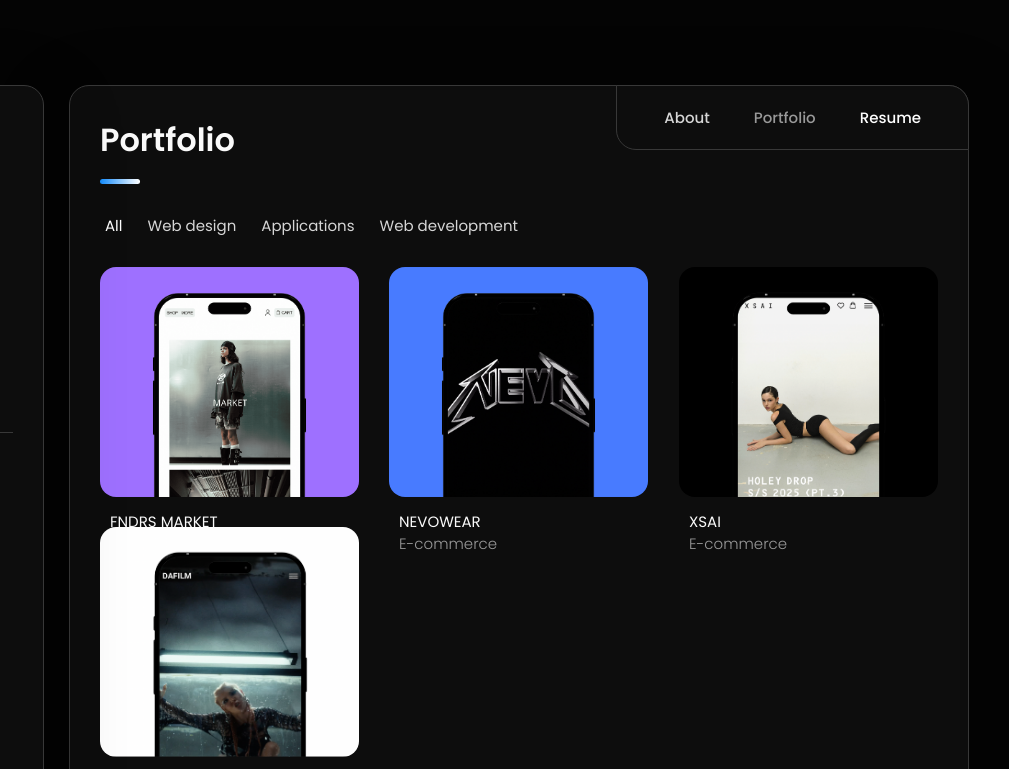
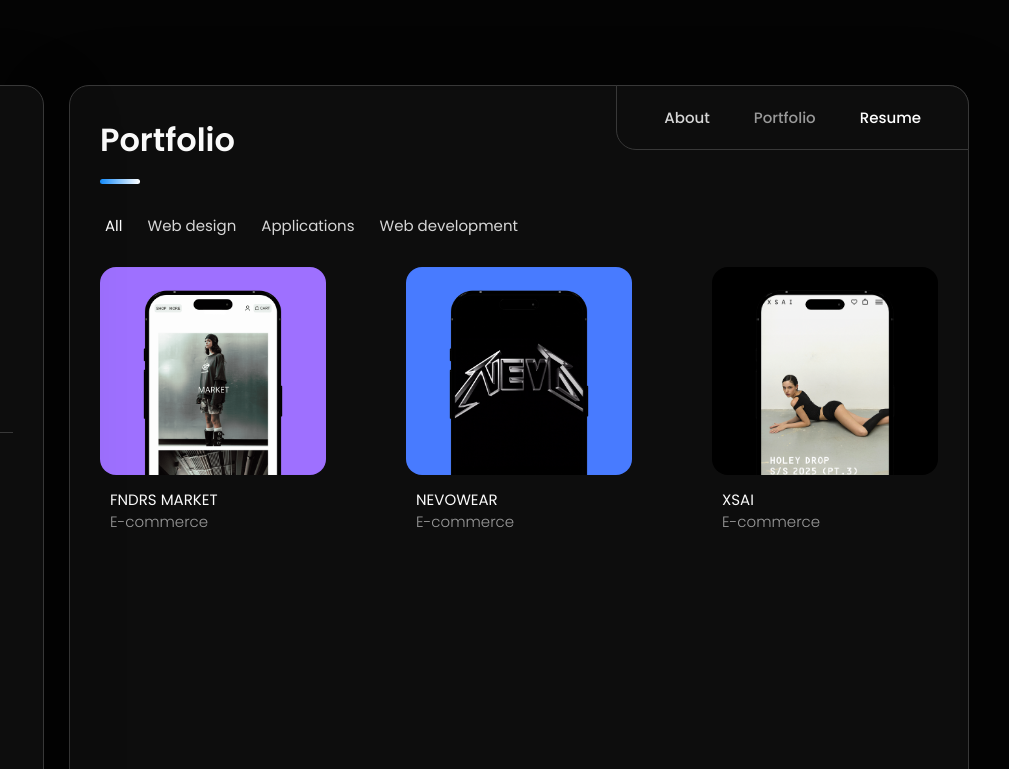
Before and after one commit to stolenstolen/workfolio, a plain HTML site: page index.html in a window 1280 px wide. Both pictures are taken after a click on the button "Portfolio". Shown: the top 769 px of the page, 271-1280 px from the left. Drawn offline with nearby package versions, Linux system fonts and the light colour scheme.

Commit message:
some changes

```diff
--- a/assets/css/style.css
+++ b/assets/css/style.css
@@ -911,7 +911,7 @@ main {
 .project-list {
   display: grid;
   grid-template-columns: 1fr;
-  gap: 30px;
+  gap: 80px;
   margin-bottom: 10px;
 }
 
--- a/index.html
+++ b/index.html
@@ -811,7 +811,7 @@
                 </a>
               </li>
 
-              <li
+              <!-- <li
                 class="project-item active"
                 data-filter-item
                 data-category="applications"
@@ -833,7 +833,7 @@
 
                   <p class="project-category">Corporate web-site</p>
                 </a>
-              </li>
+              </li> -->
 <!--
               <li
                 class="project-item active"
```
